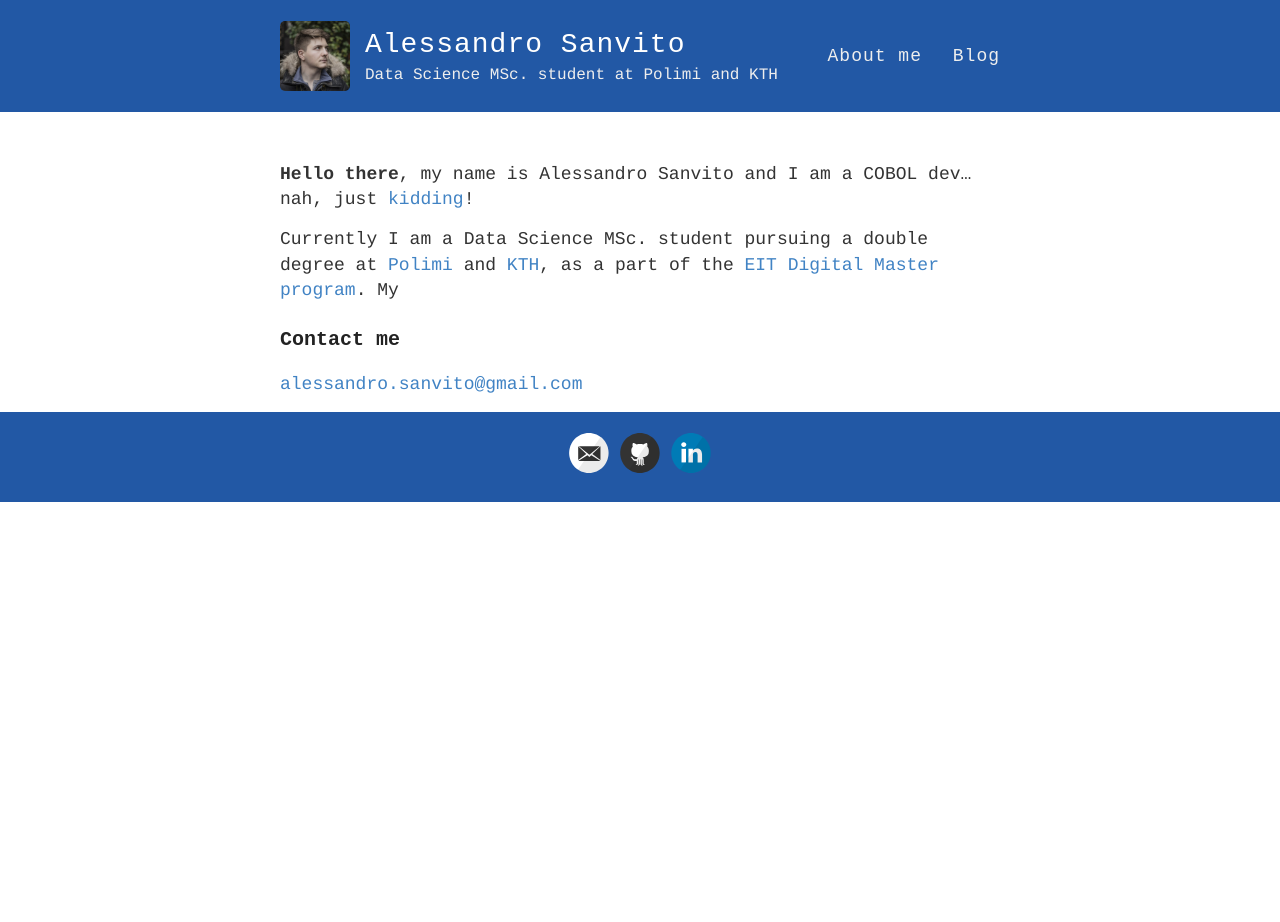
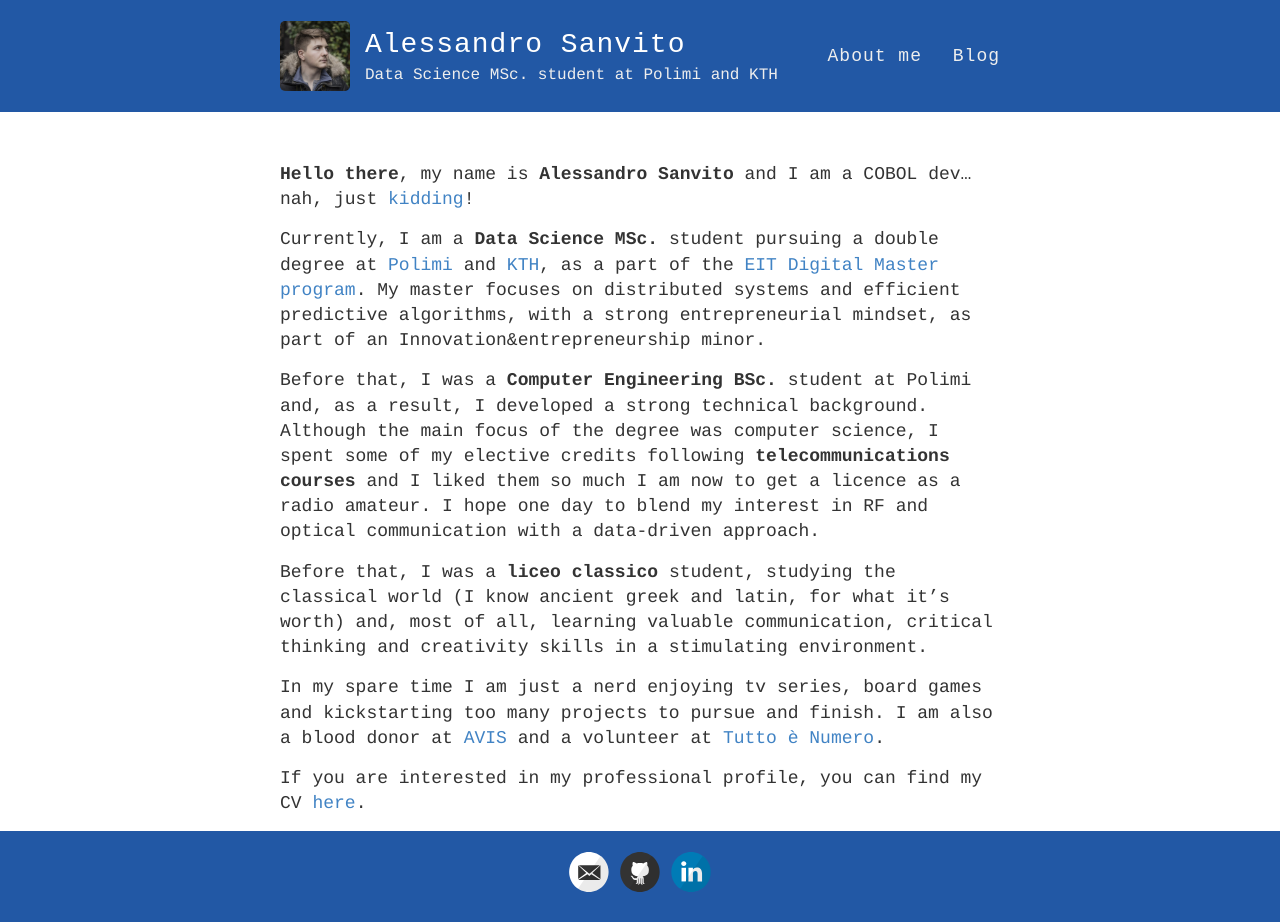
Before and after one commit to Alexdruso/Alexdruso.github.io, a Jekyll site: the page built from docs/index.md, in a window 1280 px wide. Built offline with Jekyll 4.4.1, drawn with Linux system fonts in a browser that asks for light colours; before the commit the page ends 900 px from its top, so only the background shows below that.

Commit message:
feat: complete homepage

```diff
--- a/docs/index.md
+++ b/docs/index.md
@@ -3,12 +3,27 @@ layout: page
 title: Homepage
 ---
 
-**Hello there**, my name is Alessandro Sanvito and I am a COBOL dev...nah, just [kidding](https://i.redd.it/xjh798wltbz21.jpg)!
+**Hello there**, my name is **Alessandro Sanvito** and I am a COBOL dev...nah,
+just [kidding](https://i.redd.it/xjh798wltbz21.jpg)!
 
-Currently I am a Data Science MSc. student pursuing a double degree at [Polimi](https://www.polimi.it/en/) and [KTH](https://www.kth.se/en),
+Currently, I am a **Data Science MSc.** student pursuing a double degree at
+[Polimi](https://www.polimi.it/en/) and [KTH](https://www.kth.se/en),
 as a part of the [EIT Digital Master program](https://masterschool.eitdigital.eu/programmes/dsc/).
-My
+My master focuses on distributed systems and efficient predictive algorithms,
+with a strong entrepreneurial mindset, as part of an Innovation&entrepreneurship minor.
 
-### Contact me
+Before that, I was a **Computer Engineering BSc.** student at Polimi and, as a result, I developed
+a strong technical background. Although the main focus of the degree was computer science,
+I spent some of my elective credits following **telecommunications courses** and I liked them so
+much I am now to get a licence as a radio amateur. I hope one day to blend my interest in RF and
+optical communication with a data-driven approach.
 
-[alessandro.sanvito@gmail.com](mailto:alessandro.sanvito@gmail.com)
+Before that, I was a **liceo classico** student, studying the classical world (I know ancient
+greek and latin, for what it's worth) and, most of all, learning valuable communication,
+critical thinking and creativity skills in a stimulating environment.
+
+In my spare time I am just a nerd enjoying tv series, board games and kickstarting too many
+projects to pursue and finish. I am also a blood donor at [AVIS](https://www.avis.it/) and
+a volunteer at [Tutto è Numero](https://www.tuttoenumero.circolomatematico.it/).
+
+If you are interested in my professional profile, you can find my CV [here](\public\Alessandro_Sanvito_CV.pdf).
```
Also changed, not shown: 1 other file.
